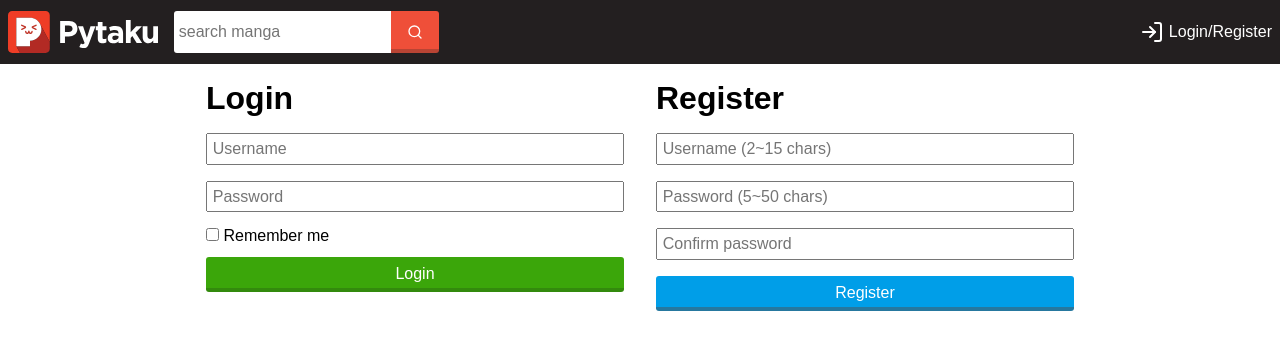
After one commit to nhanb/pytaku, a Flask app: page /auth in a window 1280 px wide. The commit adds this page. Shown: the top 350 px of the page. Run offline with Flask 2, Linux system fonts and the light colour scheme; parts of the project's set-up code (start-up, migrations or seed data) failed here and were passed over.

Commit message:
implement register/login

```diff
--- a/pyproject.toml
+++ b/pyproject.toml
@@ -19,6 +19,7 @@ flask = "^1.1.2"
 gunicorn = "^20.0.4"
 requests = "^2.24.0"
 goodconf = "^1.0.0"
+argon2-cffi = "^20.1.0"
 
 [tool.poetry.dev-dependencies]
 
--- a/src/pytaku/conf.py
+++ b/src/pytaku/conf.py
@@ -1,3 +1,5 @@
+from secrets import token_urlsafe
+
 from goodconf import GoodConf, Value
 
 
@@ -5,5 +7,7 @@ class Config(GoodConf):
     MANGADEX_USERNAME = Value()
     MANGADEX_PASSWORD = Value()
 
+    FLASK_SECRET_KEY = Value(initial=lambda: token_urlsafe(50))
+
 
 config = Config(default_files=["pytaku.conf.json"], load=True)
--- a/src/pytaku/database/migrations/latest_schema.sql
+++ b/src/pytaku/database/migrations/latest_schema.sql
@@ -28,3 +28,19 @@ CREATE TABLE chapter (
     unique(id, title_id, site),
     unique(num_major, num_minor, title_id)
 );
+CREATE TABLE user (
+    id integer primary key,
+    username text unique,
+    password text,
+    created_at text default (datetime('now'))
+);
+CREATE TABLE follow (
+    user_id integer not null,
+    title_id text not null,
+    site text not null,
+    created_at text default (datetime('now')),
+
+    foreign key (title_id, site) references title (id, site),
+    foreign key (user_id) references user (id),
+    unique(user_id, title_id, site)
+);
--- /dev/null
+++ b/src/pytaku/database/migrations/m0003.sql
@@ -0,0 +1,18 @@
+create table user (
+    id integer primary key,
+    username text unique,
+    password text,
+    created_at text default (datetime('now'))
+);
+
+
+create table follow (
+    user_id integer not null,
+    title_id text not null,
+    site text not null,
+    created_at text default (datetime('now')),
+
+    foreign key (title_id, site) references title (id, site),
+    foreign key (user_id) references user (id),
+    unique(user_id, title_id, site)
+);
--- a/src/pytaku/main.py
+++ b/src/pytaku/main.py
@@ -1,26 +1,128 @@
 import base64
 import re
+from datetime import timedelta
 
 import requests
-from flask import Flask, make_response, render_template, request, url_for
+from flask import (
+    Flask,
+    make_response,
+    redirect,
+    render_template,
+    request,
+    session,
+    url_for,
+)
 
 from mangoapi import get_chapter, get_title, search_title
 
 from . import mangadex
+from .conf import config
 from .persistence import (
     get_prev_next_chapters,
     load_chapter,
     load_title,
+    register_user,
     save_chapter,
     save_title,
+    verify_username_password,
 )
 
 app = Flask(__name__)
+app.config.update(
+    SECRET_KEY=config.FLASK_SECRET_KEY, PERMANENT_SESSION_LIFETIME=timedelta(days=365),
+)
 
 
 @app.route("/")
 def home_view():
     return render_template("home.html")
+
+
+@app.route("/logout", methods=["POST"])
+def logout_view():
+    session.pop("user")
+    return redirect("/")
+
+
+@app.route("/auth", methods=["GET", "POST"])
+def auth_view():
+    if session.get("user"):
+        return redirect(url_for("home_view"))
+
+    if request.method == "POST":
+
+        if request.form["action"] == "register":
+            username = request.form["username"].strip()
+            password = request.form["password"]
+            confirm_password = request.form["confirm-password"]
+            message = None
+            if password != confirm_password:
+                message = "Password confirmation didn't match."
+                status_code = 400
+            elif not (username and password and confirm_password):
+                message = "Empty field(s) spotted. Protip: spaces don't count."
+                status_code = 400
+            elif (
+                len(username) < 2
+                or len(username) > 15
+                or len(password) < 5
+                or len(password) > 50
+            ):
+                message = "Invalid username/password length. Username length should be 2~15, password 5~50."
+                status_code = 400
+            else:  # success!
+                err = register_user(username, password)
+                if err:
+                    message = err
+                    status_code = 400
+                else:
+                    username = ""
+                    password = ""
+                    confirm_password = ""
+                    message = "Registration successful! You can login now."
+                    status_code = 200
+            return (
+                render_template(
+                    "auth.html",
+                    register_username=username,
+                    register_password=password,
+                    register_confirm_password=confirm_password,
+                    register_message=message,
+                    register_has_error=status_code != 200,
+                ),
+                status_code,
+            )
+
+        else:  # action == 'login'
+            username = request.form["username"].strip()
+            password = request.form["password"]
+            remember = request.form.get("remember") == "on"
+            if not (username and password):
+                message = "Empty field(s) spotted. Protip: spaces don't count."
+                status_code = 400
+            elif not verify_username_password(username, password):
+                message = "Wrong username/password combination."
+                status_code = 400
+            else:  # success!
+                resp = redirect(request.args.get("next", url_for("home_view")))
+                session.permanent = remember
+                session["user"] = {"username": username}
+                return resp
+
+            return (
+                render_template(
+                    "auth.html",
+                    login_username=username,
+                    login_password=password,
+                    login_remember=remember,
+                    login_message=message,
+                    login_has_error=status_code != 200,
+                ),
+                status_code,
+            )
+
+    # Just a plain ol' GET request:
+    return render_template("auth.html")
 
 
 @app.route("/title/mangadex/<title_id>")
--- a/src/pytaku/static/base.css
+++ b/src/pytaku/static/base.css
@@ -131,6 +131,7 @@ nav > *:last-child {
   display: inline-flex;
   justify-content: center;
   align-items: center;
+  color: white;
 }
 .links > * {
   margin-right: 1rem;
--- /dev/null
+++ b/src/pytaku/templates/auth.html
@@ -0,0 +1,67 @@
+{% extends 'base.html' %}
+
+{% block title %}
+Login / Register
+{% endblock %}
+
+{% block head %}
+<style>
+.content {
+  display: flex;
+  flex-direction: row;
+  flex-wrap: wrap;
+  margin: auto;
+  max-width: 900px;
+  padding: 0;
+}
+
+.content > form {
+  display: flex;
+  flex-direction: column;
+  flex: 1;
+  margin: 0 1rem;
+}
+
+.content input,
+.content button {
+  margin: .5rem 0;
+}
+
+.success {
+  color: inherit;
+}
+.error {
+  color: red;
+}
+
+</style>
+{% endblock %}
+
+{% block content %}
+<form method="POST">
+  <h1>Login</h1>
+  <input type="hidden" name="action" value="login">
+  <input name="username" placeholder="Username" required value="{{ login_username }}">
+  <input name="password" type="password" placeholder="Password" required value="{{ login_password }}">
+  <label for="remember">
+    <input name="remember" id="remember" type="checkbox" {% if login_remember %}checked{% endif %}>
+    Remember me
+  </label>
+  <button class="green button" type="submit">Login</button>
+  <p class="{{ 'error' if login_has_error else 'success'}}">
+  {{ login_message }}
+  </p>
+</form>
+
+<form method="POST">
+  <h1>Register</h1>
+  <input type="hidden" name="action" value="register">
+  <input name="username" placeholder="Username (2~15 chars)" required value="{{ register_username }}">
+  <input name="password" type="password" placeholder="Password (5~50 chars)" required value="{{ register_password }}">
+  <input name="confirm-password" type="password" placeholder="Confirm password" required value="{{ register_confirm_password }}">
+  <button class="blue button" type="submit">Register</button>
+  <p class="{{ 'error' if register_has_error else 'success'}}">
+  {{ register_message }}
+  </p>
+</form>
+{% endblock %}
--- a/src/pytaku/templates/base.html
+++ b/src/pytaku/templates/base.html
@@ -47,14 +47,17 @@
         </button>
       </form>
       <span class="links">
-        <a href="/bookmarks">
-          <img src="{{ url_for('static', filename='icons/bookmark.svg')}}" alt="bookmarks" />
-          <span>Bookmarks</span>
+        {% if session.get('user') %}
+        <span>Hi there <strong>{{ session.user['username'] }}</strong>!</span>
+        <form method="POST" action="{{ url_for('logout_view') }}">
+          {{ ibutton(left_icon='log-out', text='Logout') }}
+        </form>
+        {% else %}
+        <a href="/auth">
+          <img src="{{ url_for('static', filename='icons/log-in.svg')}}" alt="login/register" />
+          <span>Login/Register</span>
         </a>
-        <a href="/account">
-          <img src="{{ url_for('static', filename='icons/user.svg')}}" alt="account" />
-          <span>Account</span>
-        </a>
+        {% endif %}
       </span>
       </ul>
     </nav>
```
Also changed, not shown: src/pytaku/decorators.py (added, +13 -0 lines), src/pytaku/persistence.py (+38 -0 lines), src/pytaku/static/icons/log-in.svg (added), src/pytaku/static/icons/log-out.svg (added), 1 other file.
